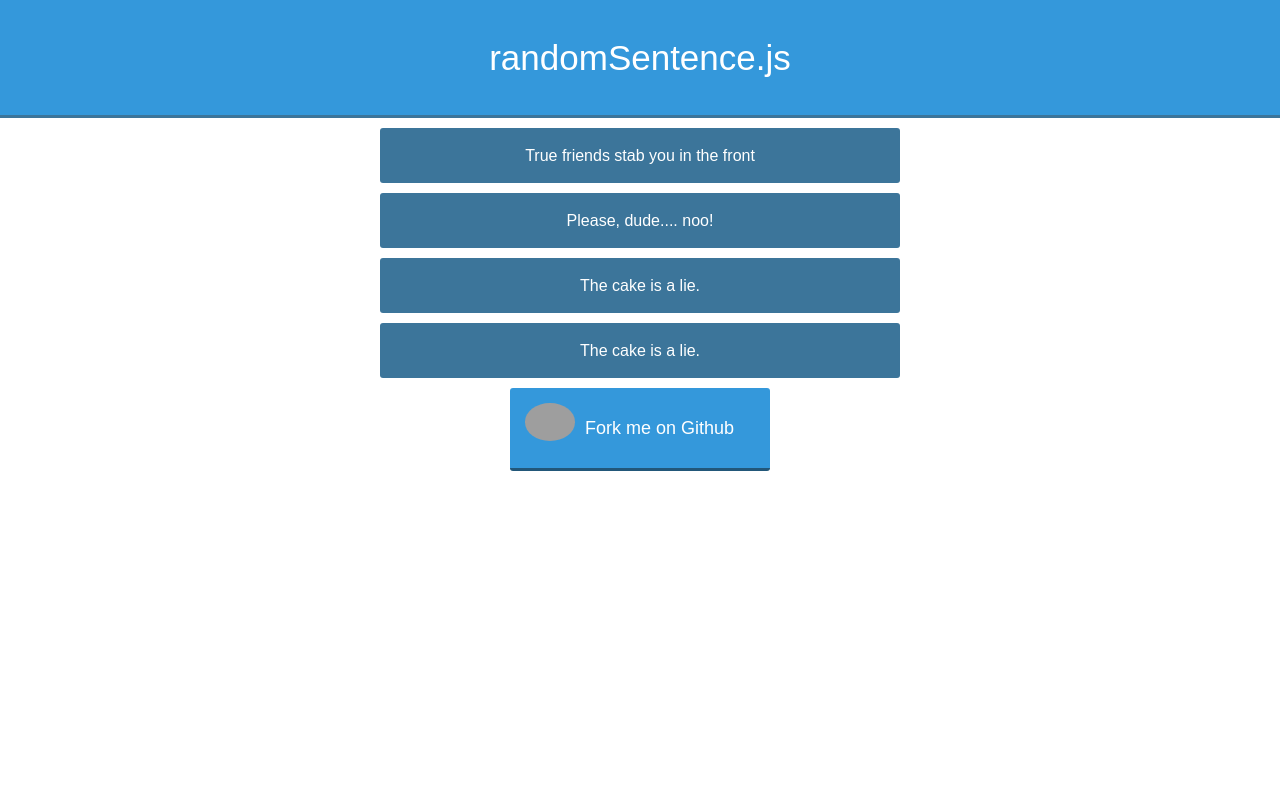
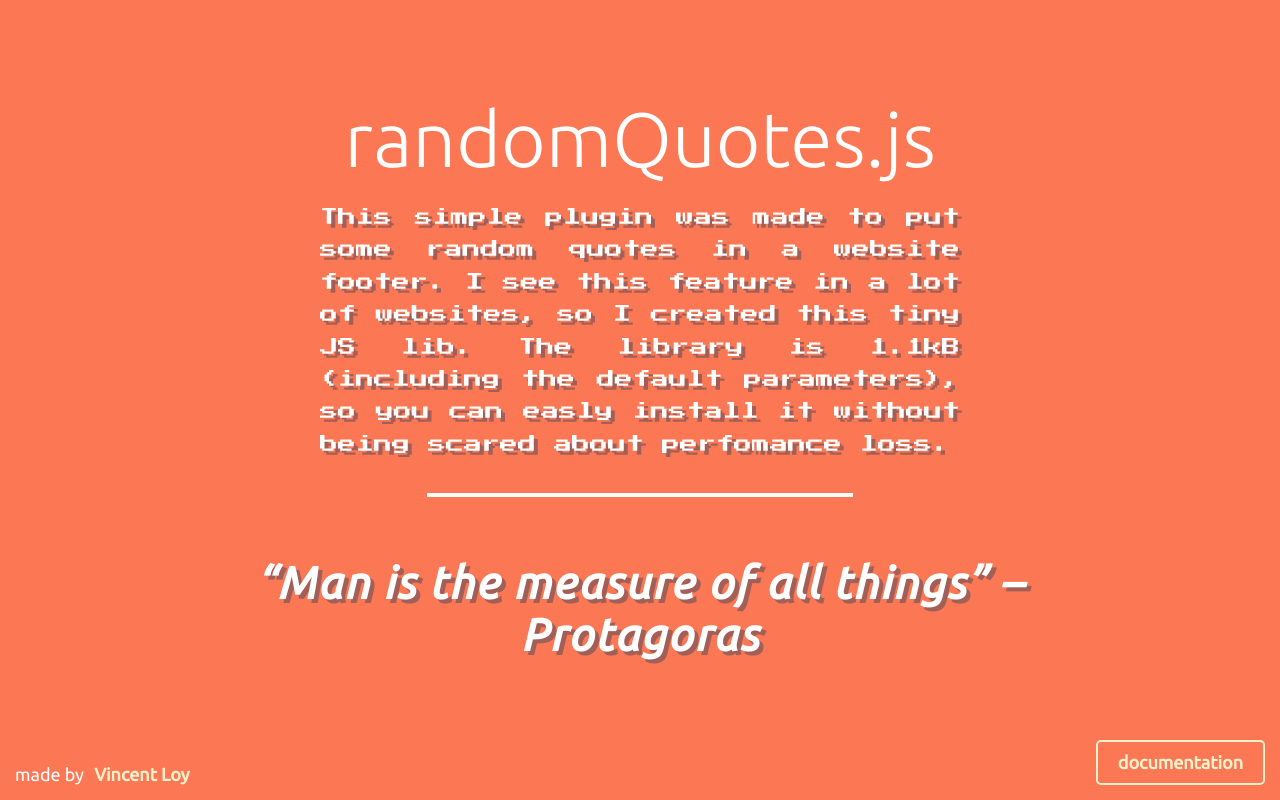
Before and after one commit to AskalAl/randomQuotes, a website: page index.html in a window 1280 px wide. Drawn offline with Linux system fonts and the light colour scheme; files that its build step writes are made by us from their sources; grey boxes are pictures that could not be loaded.

Commit message:
remake everything

```diff
--- a/demo.css
+++ /dev/null
@@ -1,73 +0,0 @@
-/* Eric Meyer's Reset CSS v2.0 - http://cssreset.com */
-html,body,div,span,applet,object,iframe,h1,h2,h3,h4,h5,h6,p,blockquote,pre,a,abbr,acronym,address,big,cite,code,del,dfn,em,img,ins,kbd,q,s,samp,small,strike,strong,sub,sup,tt,var,b,u,i,center,dl,dt,dd,ol,ul,li,fieldset,form,label,legend,table,caption,tbody,tfoot,thead,tr,th,td,article,aside,canvas,details,embed,figure,figcaption,footer,header,hgroup,menu,nav,output,ruby,section,summary,time,mark,audio,video{border:0;font-size:100%;font:inherit;vertical-align:baseline;margin:0;padding:0}article,aside,details,figcaption,figure,footer,header,hgroup,menu,nav,section{display:block}body{line-height:1}ol,ul{list-style:none}blockquote,q{quotes:none}blockquote:before,blockquote:after,q:before,q:after{content:none}table{border-collapse:collapse;border-spacing:0}
-
-body{
-    font-family: 'Arial', sans-serif;
-}
-header{
-    background:#3498db;
-    border-bottom: 3px solid #3c759a;
-}
-h1{
-    font-size: 35px;
-    padding: 40px 0;
-    font-weight:300;
-    color: #fff;
-    text-align: center;
-}
-.wp{
-    width: 960px;
-    margin: auto;
-}
-.random_sentence{
-    background: #3c759a;
-    padding: 15px 10px;
-    text-align: center;
-    display: block;
-    width: 500px;
-    line-height: 25px;
-    margin: 10px auto;
-    border-radius: 3px;
-    color: #fff;
-}
-
-.fork{
-    width: 230px;
-    margin: auto;
-    padding: 15px;
-    background: #3498db;
-    border-bottom: 3px solid #225779;
-    border-radius: 3px;
-}
-.fork img{
-    width: 50px;
-    float: left;
-    border-radius: 50%;
-}
-.fork h3{
-    display: block;
-    height: 50px;
-    line-height: 50px;
-    margin-left: 60px;
-    font-size: 18px;
-}
-.fork h3 a{
-    display: block;
-    text-decoration: none;
-    color: #fff;
-}
-.fork h3 a:hover{
-    color: #214298;
-}
-
-.tweet_link{
-    color: #1abc9c;
-    text-decoration: none;
-}
-.tweet_user{
-    color: #ccc;
-    text-decoration: none;
-}
-.hashtag{
-    color: #f39c12;
-}
--- a/dev/demo.js
+++ /dev/null
@@ -1,6 +0,0 @@
-$(document).ready(function(){
-
-
-    $(".random_sentence").randomSentence();
-
-});
--- /dev/null
+++ b/dev/randomQuotes.js
@@ -0,0 +1,65 @@
+/*!
+ * randomQuotes.js v1.0.0
+ * Put a random sentence where you want in your website. Perfect for footer :)
+ * MIT License
+ * by Vincent Loy - https://vincent-loy.fr/
+ * Github: https://github.com/VincentLoy/randomQuotes
+ */
+(function (exports) {
+    'use strict';
+
+    let extend = function (out) {
+        out = out || {};
+        for (let i = 1; i < arguments.length; i += 1) {
+            if (arguments[i]) {
+                for (let key in arguments[i]) {
+                    if (arguments[i].hasOwnProperty(key)) {
+                        out[key] = arguments[i][key];
+                    }
+                }
+            }
+        }
+        return out;
+    };
+
+    let randomQuotes = function (elt, args) {
+        const params = extend({
+            quotes: [
+                '“The unexamined life is not worth living” – Socrates',
+                '“If God did not exist, it would be necessary to invent Him” – Voltaire',
+                '“This is my cheese !” – An unknown French guy',
+                '“Man is condemned to be free” – Jean-Paul Sartre',
+                '“Man is the measure of all things” – Protagoras',
+                '“This plugin is awesome !” – Vincent Loy',
+                '“One good thing about music, when it hits you, you feel no pain.” ― Bob Marley',
+                '“Don\'t gain the world and lose your soul; wisdom is better than silver or gold.” ― Bob Marley',
+            ],
+            loop: false,
+            interval: 30000,
+        }, args);
+        let elts = document.querySelectorAll(elt);
+
+        let updateQuote = function (el) {
+            let quoteParagraphElt = document.createElement('P');
+            let quote = params.quotes[Math.floor(Math.random() * params.quotes.length)];
+
+            quoteParagraphElt.innerText = quote;
+            quoteParagraphElt.classList.add('random-quotes-p');
+
+            el.innerHTML = '';
+            el.appendChild(quoteParagraphElt);
+        }
+
+        Array.prototype.forEach.call(elts, el => {
+            updateQuote(el);
+
+            if (params.loop) {
+                window.setInterval(function () {
+                    updateQuote(el);
+                }, params.interval);
+            }
+        });
+    };
+
+    exports.randomQuotes = randomQuotes;
+}(window));
--- a/dev/randomSentence.js
+++ /dev/null
@@ -1,49 +0,0 @@
-/*!
- * randomSentence.js v1.1.1
- * Put a random sentence where you want in your website. Perfect for footer :)
- * MIT License
- * by Vincent Loy
- * http://vincent-loy.fr
- */
-(function($)
-{
-    "use strict";
-
-    $.fn.randomSentence=function(options)
-    {
-
-        var defauts=
-        {
-            "lang" : "en",
-            "sentencesPath" : "dev/sentences.json"
-
-        };
-
-        var parameters=$.extend(defauts, options);
-
-
-        return this.each(function()
-        {
-           var sentence;
-            var that = $(this);
-
-            $.getJSON(parameters.sentencesPath, function($data){
-                var results = [];
-                var searchField = "lang";
-                var searchVal = parameters.lang;
-
-                for(var i = 0; i < $data.length ; i++) {
-                    if($data[i][searchField] == searchVal){
-                        results.push($data[i].sentences);
-                    }
-                }
-                var randomize = parseInt(Math.random()*results[0].length);
-                sentence = results[0][randomize];
-
-                that.text(sentence);
-            });
-
-
-        });
-    };
-})(jQuery);
--- a/dev/sentences.json
+++ /dev/null
@@ -1,26 +0,0 @@
-[
-    {
-        "lang" : "en",
-        "sentences" : [
-            "Please, dude.... noo!",
-            "Abracadabraaaaa!",
-            "The road to success is always under construction",
-            "Jesus !",
-            "True friends stab you in the front",
-            "Call a spade a spade",
-            "The cake is a lie.",
-            "The Yes needs the No to win against the No !"
-        ]
-    },
-
-    {
-        "lang" : "fr",
-        "sentences" : [
-            "C'est parce que la fortune vient en dormant que celle-ci arrive si lentement.",
-            "Les politiciens, il y en a, pour briller en société, ils mangeraient du cirage.",
-            "Il y a deux sortes de justice : vous avez l’avocat qui connaît bien la loi, et l’avocat qui connaît bien le juge !",
-            "Le train des tes injures roule sur le rail de mon indifférence.",
-            "L'éternité, c'est long, surtout vers la fin."
-        ]
-    }
-]
--- a/index.html
+++ b/index.html
@@ -1,50 +1,205 @@
 <!DOCTYPE html>
-<html>
+<html lang="en">
 	<head>
-		<meta charset="utf-8">
-		<title>randomeSentence.js</title>
+		<meta charset="utf-8" />
+		<meta http-equiv="Content-Type" content="text/html; charset=UTF-8" />
+    <meta http-equiv="X-UA-Compatible" content="IE=edge">
+    <meta name="viewport" content="width=device-width, initial-scale=1, minimum-scale=1">
+		<title>randomQuotes.js | The tiny JS Quotes Library</title>
 
-		<link href="demo.css" rel="stylesheet">
+		<link href="https://fonts.googleapis.com/css?family=Press+Start+2P|Ubuntu:300,400,400i" rel="stylesheet">
+		<meta name="description" content="This simple plugin was made to put some random quotes in a website footer.
+					I see this feature in a lot of websites, so I created this tiny JS lib.
+					The library is 1.1kB (including the default parameters), so you can easly
+					install it without being scared about perfomance loss."/>
+
+		<style>
+			html, body {
+				box-sizing: border-box;
+				height: 100%;
+				background: #FC7753;
+				padding: 0;
+				margin: 0;
+			}
+
+			body {
+				position: relative;
+			}
+
+			.main-container {
+				height: 100%;
+				width: 100%;
+				display: flex;
+				justify-content: center;
+				align-items: center;
+				flex-direction: column;
+			}
+
+			.intro {
+				display: inline-block;
+				width: 50%;
+				font-family: 'Press Start 2P', cursive;
+				color: white;
+				font-size: 18px;
+				line-height: 1.8;
+				text-align: justify;
+				text-shadow: 4px 4px 0px rgba(72, 71, 92, 0.5);
+			}
+
+			.random-sentence {
+				font-size: 45px;
+				font-family: 'Ubuntu', sans;
+				color: white;
+				font-weight: bold;
+				font-style: italic;
+				letter-spacing: 2px;
+				text-align: center;
+				width: 75%;
+				text-shadow: 4px 4px 0px rgba(72, 71, 92, 0.5);
+			}
+
+			h1 {
+				color: white;
+				font-size: 77px;
+				font-family: 'Ubuntu', sans;
+				margin: 0;
+				font-weight: 100;
+			}
+
+			hr {
+				border: 2px solid white;
+				width: 33%;
+				margin: 15px 0;
+			}
+
+			footer {
+				font-family: 'Ubuntu', Sans;
+				color: white;
+				font-size: 18px;
+				text-align: center;
+				display: flex;
+				justify-content: space-between;
+				align-items: flex-end;
+				position: absolute;
+				left: 0;
+				right: 0;
+				bottom: 0;
+				padding: 15px;
+			}
+
+			footer p {
+				margin: 0;
+			}
+
+			footer a {
+				color: #FAF0CA;
+				font-weight: bold;
+				text-decoration: none;
+				margin-left: 6px;
+			}
+
+			footer a:hover {
+				text-decoration: underline;
+			}
+
+			.btn {
+				margin-left: 0;
+				display: table;
+				border: 2px solid #FAF0CA;
+				border-radius: 5px;
+				padding: 10px 20px;
+				transition: .2s ease all;
+			}
+
+			.btn:hover {
+				background: #FAF0CA;
+				color: #FC7753;
+				text-decoration: none;
+			}
+
+			@media screen and (max-width: 720px) {
+				.main-container {
+					display: block;
+					margin: auto;
+					width: 90%;
+				}
+
+				h1 {
+					font-size: 35px;
+					text-align: center;
+					margin-bottom: 15px;
+				}
+
+				.intro {
+					width: 90%;
+					font-size: 12px;
+					margin: auto;
+					display: block;
+					text-align: left;
+					margin-bottom: 15px;
+				}
+
+				hr {
+					margin: auto;
+				}
+
+				.random-sentence {
+					font-size: 18px;
+					text-align: center;
+					width: 90%;
+					margin: auto;
+				}
+
+				footer {
+					position: static;
+					flex-direction: column;
+					justify-content: center;
+					align-items: center;
+				}
+			}
+		</style>
 	</head>
 
 	<body>
-	    <header>
-	        <div class="wp">
-	            <h1>randomSentence.js</h1>
-	        </div>
-	    </header>
-		<div class="wp">
+	    <div class="main-container">
+			<h1>randomQuotes.js</h1>
 
+			<p class="intro">
+					This simple plugin was made to put some random quotes in a website footer.
+					I see this feature in a lot of websites, so I created this tiny JS lib.
+					The library is 1.1kB (including the default parameters), so you can easly
+					install it without being scared about perfomance loss.
+			</p>
 
-			<div class="tweets">
-			    <p class="random_sentence">
-			     test 1
-			    </p>
+			<hr/>
 
-			    <p class="random_sentence">
-			     test 2
-			    </p>
+			<div class="random-sentence"></div>
 
-			    <p class="random_sentence">
-			     test 3
-			    </p>
-
-			    <p class="random_sentence">
-			     test 4
-			    </p>
-			</div>
-
-			<div class="fork">
-            <img src="https://github-jobs.s3.amazonaws.com/168d1ca6-dd19-11e2-8a2e-153f588b3d80.png" alt="github logo">
-			    <h3>
-			         <a href="https://github.com/VincentLoy/randomSentence.js" target="_blank">Fork me on Github</a>
-			    </h3>
-			</div>
+			<footer>
+				<p>made by <a target="_blank" href="https://vincent-loy.fr/">Vincent Loy</a></p>
+				&nbsp; &nbsp; &nbsp; &nbsp;
+				<a target="_blank" class="btn" href="https://github.com/VincentLoy/randomQuotes">documentation</a>
+			</footer>
 		</div>
 
-		<script src="dev/vendor/jquery.min.js"></script>
-		<script src="dev/randomSentence.js"></script>
-		<script src="dev/demo.js"></script>
+		<script src="dist/randomQuotes.min.js"></script>
+		<script>
+				// Example
+				randomQuotes('.random-sentence', {
+            quotes: [
+                '“The unexamined life is not worth living” – Socrates',
+                '“If God did not exist, it would be necessary to invent Him” – Voltaire',
+                '“This is my cheese !” – An unknown French guy',
+                '“Man is condemned to be free” – Jean-Paul Sartre',
+                '“Man is the measure of all things” – Protagoras',
+                '“This plugin is awesome !” – Vincent Loy',
+                '“One good thing about music, when it hits you, you feel no pain.” ― Bob Marley',
+                '“Don\'t gain the world and lose your soul; wisdom is better than silver or gold.” ― Bob Marley',
+            ],
+            loop: true,
+            interval: 3500
+				});
+		</script>
 	</body>
 
 </html>
```
Also changed, not shown: Gruntfile.js (deleted, +0 -25 lines), bower.json (deleted, +0 -44 lines), gulpfile.js (added, +54 -0 lines), package.json (+15 -4 lines), dev/vendor/jquery.min.js (deleted), dist/randomQuotes.min.js (added), dist/randomSentence.min.js (deleted), dist/sentences.json (deleted), 4 other files.
